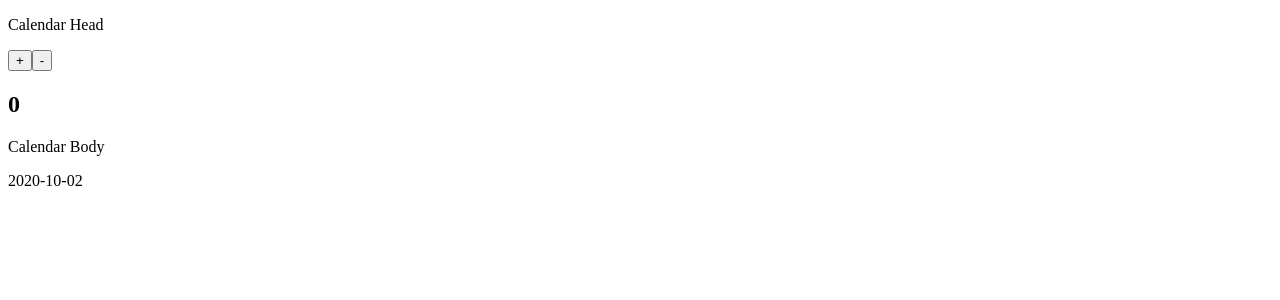
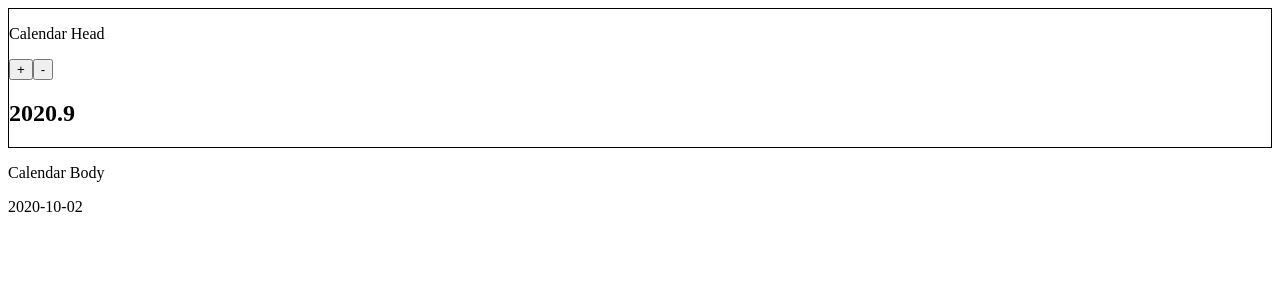
Before and after one commit to 97e57e/My-Financial-Ledger, a React (Create React App) app in the folder mfl-client/: page / in a window 1280 px wide. Shown: the top 300 px of the page. Built offline with nearby package versions, Linux system fonts and the light colour scheme.

Commit message:
feat: month manager

```diff
--- a/mfl-client/src/components/calendar.js
+++ b/mfl-client/src/components/calendar.js
@@ -2,11 +2,13 @@ import React from "react";
 
 function CalendarHead(props) {
   return (
-    <div className="CalendarHead">
+    <div className="CalendarHead" style={{
+      border: '1px solid black'
+    }}>
       <p>Calendar Head</p>
       <button onClick={props.onNextMonth}>+</button>
       <button onClick={props.onPrevMonth}>-</button>
-      <h2>{props.value}</h2>
+      <h2>{props.date.currentYear}.{props.date.currentMonth}</h2>
     </div>
   );
 }
@@ -24,7 +26,7 @@ function Calendar(props) {
   return (
     <div className="CalendarContainer">
       <CalendarHead
-        value={props.value}
+        date={props.date}
         onNextMonth={props.onNextMonth}
         onPrevMonth={props.onPrevMonth}
       />
--- a/mfl-client/src/container/CalendarContainer.js
+++ b/mfl-client/src/container/CalendarContainer.js
@@ -13,10 +13,10 @@ class CalendarContainer extends Component {
   };
 
   render() {
-    const { number } = this.props;
+    const { currentYear, currentMonth } = this.props;
     return (
       <Calendar
-        value={number}
+        date={ {currentYear, currentMonth} }
         onNextMonth={this.handleNextMonth}
         onPrevMonth={this.handlePrevMonth}
       />
@@ -25,7 +25,8 @@ class CalendarContainer extends Component {
 }
 
 const mapStateToProps = ({ monthManager }) => ({
-  number: monthManager.number,
+  currentYear: monthManager.currentYear,
+  currentMonth: monthManager.currentMonth,
 });
 
 const mapDispatchToProps = { next_month, prev_month };
--- a/mfl-client/src/modules/month-manager.js
+++ b/mfl-client/src/modules/month-manager.js
@@ -7,21 +7,35 @@ export const prev_month = () => ({ type: PREV_MONTH });
 
 //Reducer
 const initialState = {
-  number: 0,
+  currentYear: new Date().getFullYear(),
+  currentMonth: new Date().getMonth(),
 };
 
 function monthManager(state = initialState, action) {
+  let resultYear = state.currentYear;
+  let resultMonth = state.currentMonth;
+
   switch (action.type) {
     case NEXT_MONTH:
-      return {
-        number: state.number + 1,
-      };
+      resultMonth = state.currentMonth + 1
+      break
     case PREV_MONTH:
-      return {
-        number: state.number - 1,
-      };
-    default:
-      return state;
+      resultMonth = state.currentMonth - 1
+      break
+  }
+
+  if (resultMonth > 12) {
+    resultMonth = 1;
+    resultYear++;
+  } else if (resultMonth < 1) {
+    resultMonth = 12;
+    resultYear--;
+  }
+
+  return {
+    ...state,
+    currentMonth: resultMonth,
+    currentYear: resultYear,
   }
 }
 
```
